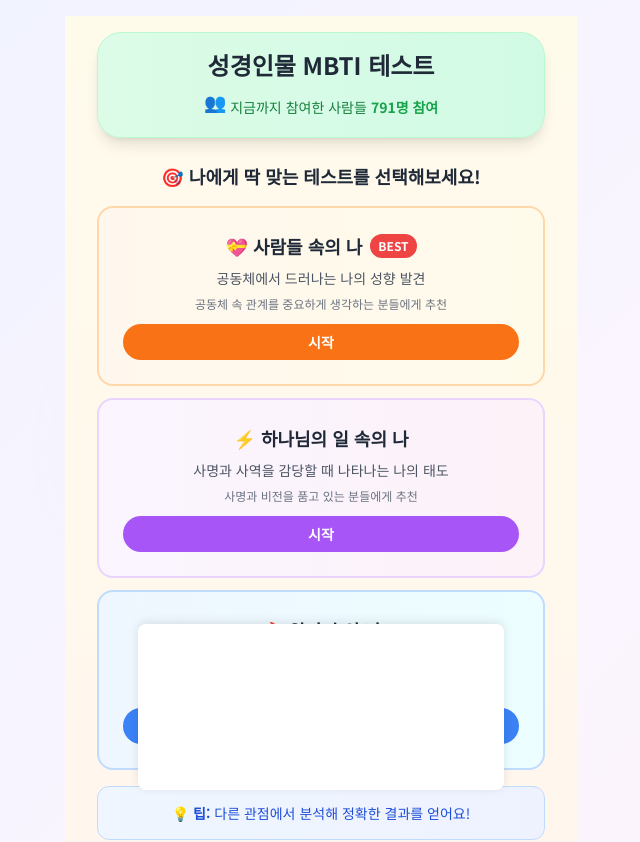
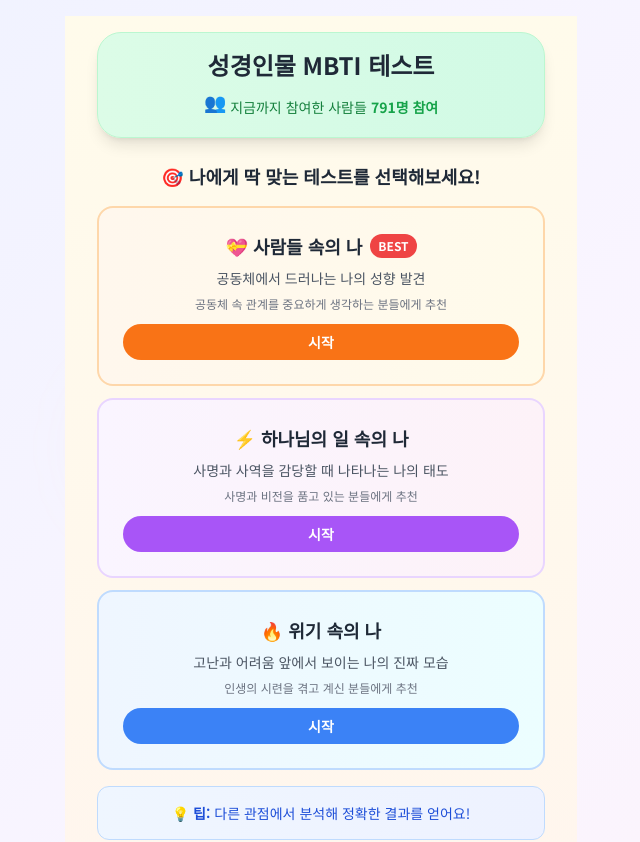
Before and after one commit to angibeom0985-arch/b-mbti_test, a React (Vite) app: page / in a window 1280 px wide. Shown: the top 842 px of the page, without its empty margins (319-959 px from the left). Built offline with nearby package versions, Linux system fonts and the light colour scheme.

Commit message:
Remove ad container wrapper, center anchor ad directly

```diff
--- a/components/FloatingAd.tsx
+++ b/components/FloatingAd.tsx
@@ -29,38 +29,21 @@ const FloatingAd: React.FC<FloatingAdProps> = ({ adSlot, adClient }) => {
   }, []);
 
   return (
-    <div
+    <ins
+      className="adsbygoogle"
       style={{
+        display: "block",
         position: "fixed",
         bottom: "10px",
         left: "50%",
         transform: "translateX(-50%)",
-        backgroundColor: "#fff",
-        boxShadow: "0 -2px 10px rgba(0,0,0,0.1)",
-        borderRadius: "8px",
+        width: isMobile ? "300px" : "350px",
+        height: isMobile ? "200px" : "150px",
         zIndex: 9999,
-        padding: "8px",
-        width: isMobile
-          ? "min(316px, calc(100vw - 20px))"
-          : "min(366px, calc(100vw - 20px))",
-        maxWidth: isMobile ? "316px" : "366px",
-        height: isMobile ? "216px" : "166px",
-        display: "flex",
-        alignItems: "center",
-        justifyContent: "center",
       }}
-    >
-      <ins
-        className="adsbygoogle"
-        style={{
-          display: "inline-block",
-          width: isMobile ? "300px" : "350px",
-          height: isMobile ? "200px" : "150px",
-        }}
-        data-ad-client={adClient}
-        data-ad-slot={adSlot}
-      />
-    </div>
+      data-ad-client={adClient}
+      data-ad-slot={adSlot}
+    />
   );
 };
 
```
